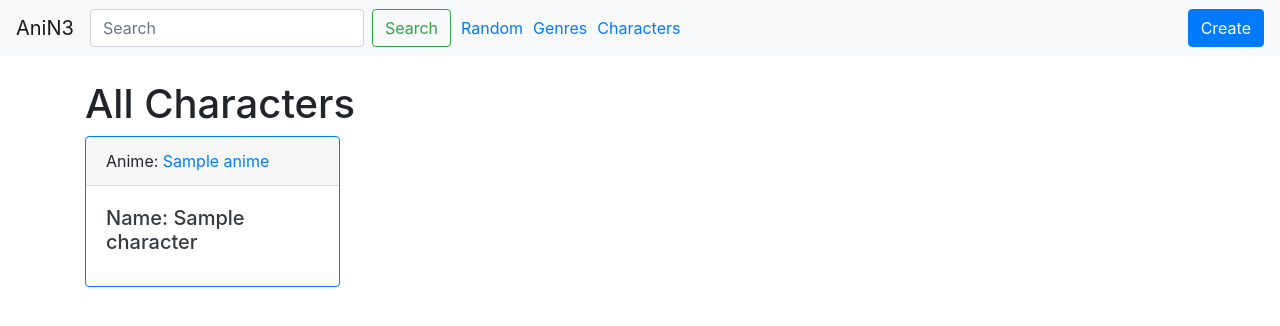
After one commit to FlipGoncalves/Anin3_WebSemantic, a Django app: template WSProject1/app/templates/allcharacter.html in a window 1280 px wide. The commit adds this page. Shown: the top 326 px of the page. Run offline with Django 4.2, Linux system fonts and the light colour scheme; the template is opened without the code that fills it: most values are stand-ins (such as "Sample title", 1, 10 or a date in 2020); some libraries are stand-ins or nearby versions.

Commit message:
added characters page

```diff
--- a/WSProject1/WSProject1/urls.py
+++ b/WSProject1/WSProject1/urls.py
@@ -30,4 +30,6 @@ urlpatterns = [
     path('search/', views.searchByName, name="searchByName"),
     path('allgenres/', views.getGenres, name="getGenres"),
     path('insert/', views.insertData, name="insertData"),
+    path('allcharacter/', views.characters, name="getCharacters")
+
 ]
--- /dev/null
+++ b/WSProject1/app/templates/allcharacter.html
@@ -0,0 +1,18 @@
+{% extends 'base.html' %}
+
+{% block content %}
+<br>
+<h1>All Characters</h1>
+<div class="row">
+	{% for character in data.Characters %}
+		<div class="col-sm-3">
+			<div class="card border-primary mb-3" style="max-width: 18rem;">
+                    <div class="card-header">Anime: <a href="{% url 'animeTitle' title=character.Anime %}" property="title">{{ character.Anime }}</a></div>
+					<div class="card-body text-dark">
+					<h5 class="card-title">Name: <span property="character">{{ character.Name }}</span></h5>
+					</div>
+			</div>
+		</div>
+	{% endfor %}
+
+{% endblock %}
--- a/WSProject1/app/templates/base.html
+++ b/WSProject1/app/templates/base.html
@@ -28,8 +28,12 @@
 			<div class="btn-nav"><a class="transparentButton" href="{% url 'randomAnime'%}">Random</a>
 			</div>
 		</li>
-		<li>
+		<li style="padding-right: 10px;">
 			<div class="btn-nav"><a class="transparentButton" href="{% url 'getGenres'%}">Genres</a>
+			</div>
+		</li>
+		<li style="padding-right: 10px;">
+			<div class="btn-nav"><a class="transparentButton" href="{% url 'getCharacters'%}">Characters</a>
 			</div>
 		</li>
 	  </ul>
--- a/WSProject1/app/views.py
+++ b/WSProject1/app/views.py
@@ -454,7 +454,7 @@ def characters(request):
     except Exception as e:
         print(e)
 
-    return render(request, "allgenre.html", {'data': data})
+    return render(request, "allcharacter.html", {'data': data})
 
 
 def insertData(request):
```
